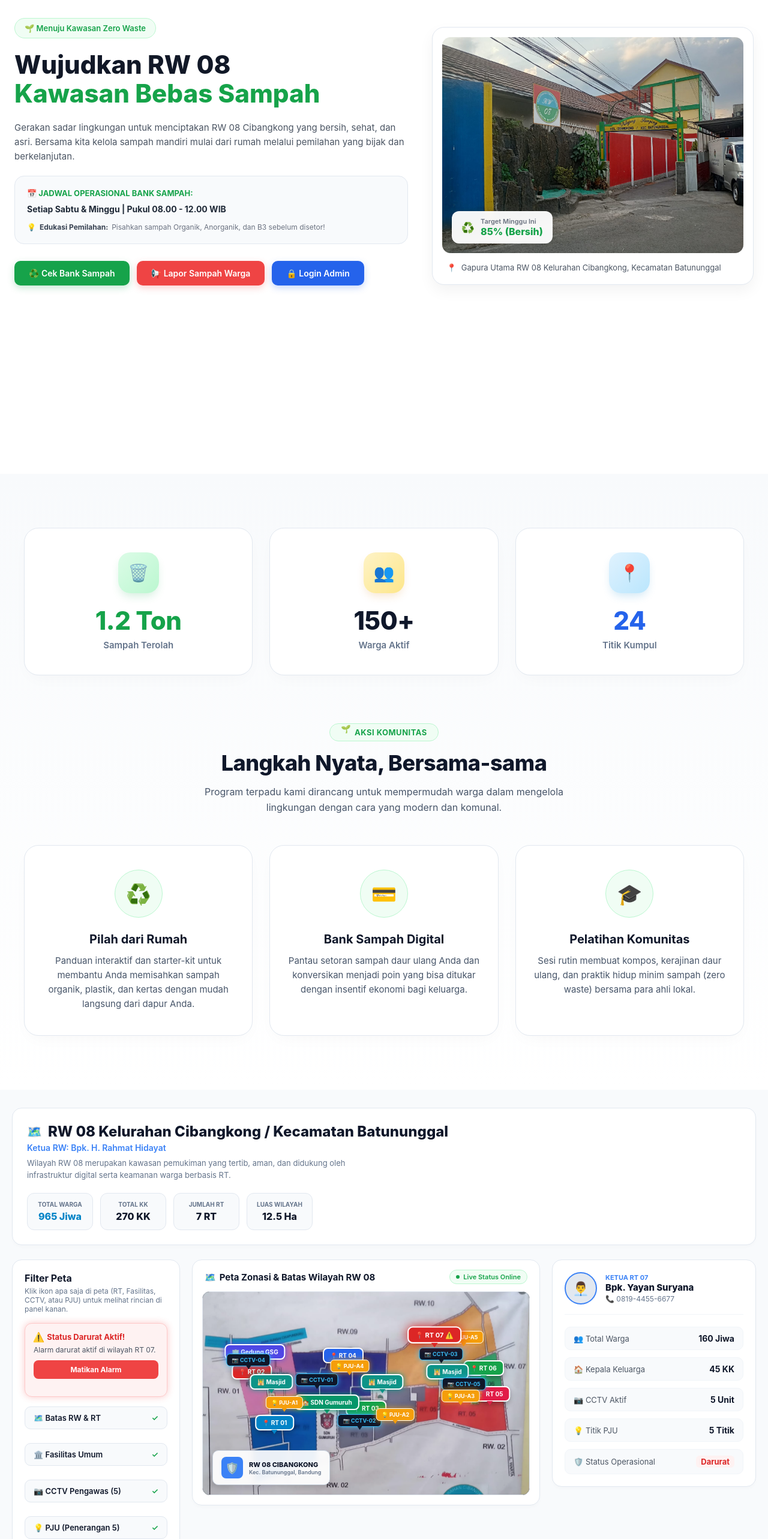
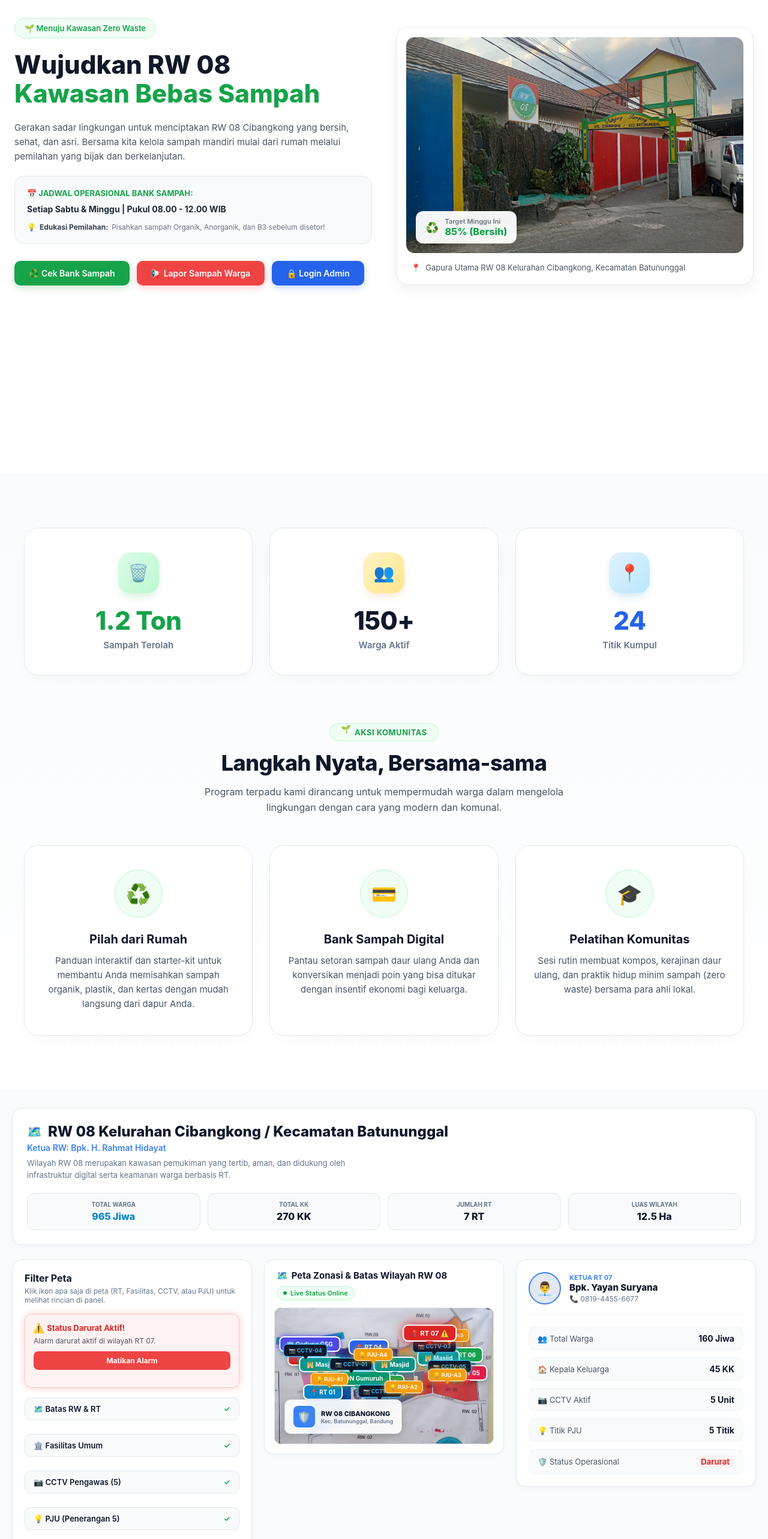
Before and after one commit to faridfirda/desabebassampahpkl, a React (Vite) app: page / in a window 1280 px wide. Shown: the part 234-2800 px from the top of the page at 60% size. Built offline with nearby package versions, Linux system fonts and the light colour scheme.

Commit message:
perbaikan tampilan responsif mobile

```diff
--- a/src/HeroHome.tsx
+++ b/src/HeroHome.tsx
@@ -20,11 +20,11 @@ export default function HeroHome({ onLoginClick }) {
   };
 
   return (
-    <div style={{ background: "#ffffff", minHeight: "100vh", padding: "40px 24px", fontFamily: "'Inter', sans-serif", color: "#1f2937" }}>
-      <div style={{ maxWidth: "1280px", margin: "0 auto", display: "grid", gridTemplateColumns: "1.1fr 0.9fr", gap: "40px", alignItems: "center" }}>
+    <div style={{ background: "#ffffff", minHeight: "100vh", padding: "40px 24px", fontFamily: "'Inter', sans-serif", color: "#1f2937", boxSizing: "border-box" }}>
+      <div style={{ maxWidth: "1280px", margin: "0 auto", display: "grid", gridTemplateColumns: "repeat(auto-fit, minmax(300px, 1fr))", gap: "40px", alignItems: "center" }}>
 
         {/* KOLOM KIRI */}
-        <div style={{ display: "flex", flexDirection: "column", gap: "20px" }}>
+        <div style={{ display: "flex", flexDirection: "column", gap: "20px", width: "100%", boxSizing: "border-box" }}>
 
           <div>
             <span style={{ display: "inline-flex", alignItems: "center", gap: "8px", background: "#f0fdf4", color: "#16a34a", border: "1px solid #bbf7d0", padding: "8px 16px", borderRadius: "30px", fontSize: "13px", fontWeight: "600" }}>
@@ -32,7 +32,7 @@ export default function HeroHome({ onLoginClick }) {
             </span>
           </div>
 
-          <h1 style={{ fontSize: "42px", fontWeight: "800", lineHeight: "1.15", margin: 0, color: "#111827" }}>
+          <h1 style={{ fontSize: "clamp(32px, 5vw, 42px)", fontWeight: "800", lineHeight: "1.15", margin: 0, color: "#111827", wordBreak: "break-word" }}>
             Wujudkan RW 08 <br />
             <span style={{ color: "#16a34a" }}>Kawasan Bebas Sampah</span>
           </h1>
@@ -41,7 +41,7 @@ export default function HeroHome({ onLoginClick }) {
             Gerakan sadar lingkungan untuk menciptakan RW 08 Cibangkong yang bersih, sehat, dan asri. Bersama kita kelola sampah mandiri mulai dari rumah melalui pemilahan yang bijak dan berkelanjutan.
           </p>
 
-          <div style={{ background: "#f8fafc", border: "1px solid #e2e8f0", borderRadius: "16px", padding: "20px", display: "flex", flexDirection: "column", gap: "10px" }}>
+          <div style={{ background: "#f8fafc", border: "1px solid #e2e8f0", borderRadius: "16px", padding: "20px", display: "flex", flexDirection: "column", gap: "10px", boxSizing: "border-box" }}>
             <div style={{ fontSize: "13px", fontWeight: "700", color: "#16a34a", display: "flex", alignItems: "center", gap: "8px" }}>
               📅 JADWAL OPERASIONAL BANK SAMPAH:
             </div>
@@ -110,7 +110,7 @@ export default function HeroHome({ onLoginClick }) {
           style={{
             background: "#ffffff", border: "1px solid #e2e8f0", borderRadius: "20px", padding: "16px",
             boxShadow: isHovered ? "0 20px 40px rgba(22,163,74,0.15)" : "0 10px 25px rgba(0,0,0,0.05)",
-            display: "flex", flexDirection: "column", gap: "12px",
+            display: "flex", flexDirection: "column", gap: "12px", width: "100%", boxSizing: "border-box",
             transition: "box-shadow 0.3s ease, transform 0.3s ease",
             transform: isHovered ? "translateY(-4px)" : "translateY(0)"
           }}
--- a/src/InteractiveMap.tsx
+++ b/src/InteractiveMap.tsx
@@ -214,15 +214,15 @@ export default function InteractiveMap() {
   };
 
   return (
-    <div style={{ background: "#f8fafc", minHeight: "100vh", padding: "30px 20px", fontFamily: "'Inter', sans-serif", color: "#1f2937" }}>
+    <div style={{ background: "#f8fafc", minHeight: "100vh", padding: "30px 20px", fontFamily: "'Inter', sans-serif", color: "#1f2937", boxSizing: "border-box" }}>
       <div style={{ maxWidth: "1300px", margin: "0 auto", display: "flex", flexDirection: "column", gap: "24px" }}>
 
         {/* HEADER UTAMA & STATISTIK ATAS */}
-        <div style={{ background: "#ffffff", border: "1px solid #e2e8f0", borderRadius: "16px", padding: "24px", display: "flex", justifyContent: "space-between", alignItems: "center", flexWrap: "wrap", gap: "20px", boxShadow: "0 4px 6px -1px rgba(0,0,0,0.02)" }}>
+        <div style={{ background: "#ffffff", border: "1px solid #e2e8f0", borderRadius: "16px", padding: "24px", display: "flex", justifyContent: "space-between", alignItems: "center", flexWrap: "wrap", gap: "20px", boxShadow: "0 4px 6px -1px rgba(0,0,0,0.02)", boxSizing: "border-box" }}>
           <div>
             <div style={{ display: "flex", alignItems: "center", gap: "10px", marginBottom: "4px" }}>
               <span style={{ fontSize: "20px" }}>🗺️</span>
-              <h2 style={{ fontSize: "24px", fontWeight: "800", color: "#0f172a", margin: 0 }}>
+              <h2 style={{ fontSize: "clamp(18px, 4vw, 24px)", fontWeight: "800", color: "#0f172a", margin: 0, wordBreak: "break-word" }}>
                 RW 08 Kelurahan Cibangkong / Kecamatan Batununggal
               </h2>
             </div>
@@ -234,14 +234,14 @@ export default function InteractiveMap() {
             </p>
           </div>
 
-          <div style={{ display: "flex", gap: "12px", flexWrap: "wrap" }}>
+          <div style={{ display: "flex", gap: "12px", flexWrap: "wrap", width: "100%" }}>
             {[
               { label: "TOTAL WARGA", val: "965 Jiwa", color: "#0284c7" },
               { label: "TOTAL KK", val: "270 KK", color: "#0f172a" },
               { label: "JUMLAH RT", val: "7 RT", color: "#0f172a" },
               { label: "LUAS WILAYAH", val: "12.5 Ha", color: "#0f172a" },
             ].map((item, idx) => (
-              <div key={idx} style={{ background: "#f8fafc", border: "1px solid #e2e8f0", borderRadius: "12px", padding: "12px 16px", textAlign: "center", minWidth: "110px" }}>
+              <div key={idx} style={{ background: "#f8fafc", border: "1px solid #e2e8f0", borderRadius: "12px", padding: "12px 16px", textAlign: "center", flex: "1 1 110px", boxSizing: "border-box" }}>
                 <div style={{ fontSize: "10px", fontWeight: "700", color: "#64748b", textTransform: "uppercase", marginBottom: "4px" }}>{item.label}</div>
                 <div style={{ fontSize: "16px", fontWeight: "800", color: item.color }}>{item.val}</div>
               </div>
@@ -249,14 +249,14 @@ export default function InteractiveMap() {
           </div>
         </div>
 
-        {/* KONTEN UTAMA */}
-        <div style={{ display: "grid", gridTemplateColumns: "280px 1fr 340px", gap: "20px", alignItems: "start" }}>
+        {/* KONTEN UTAMA (Responsive Grid) */}
+        <div style={{ display: "grid", gridTemplateColumns: "repeat(auto-fit, minmax(280px, 1fr))", gap: "20px", alignItems: "start" }}>
 
           {/* KOLOM 1: FILTER PETA & STATUS DARURAT */}
-          <div style={{ display: "flex", flexDirection: "column", gap: "16px" }}>
-            <div style={{ background: "#ffffff", border: "1px solid #e2e8f0", borderRadius: "16px", padding: "20px", boxShadow: "0 4px 6px -1px rgba(0,0,0,0.02)" }}>
+          <div style={{ display: "flex", flexDirection: "column", gap: "16px", width: "100%", boxSizing: "border-box" }}>
+            <div style={{ background: "#ffffff", border: "1px solid #e2e8f0", borderRadius: "16px", padding: "20px", boxShadow: "0 4px 6px -1px rgba(0,0,0,0.02)", boxSizing: "border-box" }}>
               <div style={{ fontSize: "16px", fontWeight: "700", color: "#0f172a", marginBottom: "4px" }}>Filter Peta</div>
-              <div style={{ fontSize: "12px", color: "#64748b", marginBottom: "16px" }}>Klik ikon apa saja di peta (RT, Fasilitas, CCTV, atau PJU) untuk melihat rincian di panel kanan.</div>
+              <div style={{ fontSize: "12px", color: "#64748b", marginBottom: "16px" }}>Klik ikon apa saja di peta (RT, Fasilitas, CCTV, atau PJU) untuk melihat rincian di panel.</div>
 
               <div style={{
                 background: isCurrentEmergency ? "#fef2f2" : "#f0fdf4",
@@ -265,7 +265,8 @@ export default function InteractiveMap() {
                 padding: "14px",
                 marginBottom: "16px",
                 boxShadow: isCurrentEmergency && pulseAnim ? "0 0 12px rgba(239, 68, 68, 0.3)" : "none",
-                transition: "box-shadow 0.4s ease"
+                transition: "box-shadow 0.4s ease",
+                boxSizing: "border-box"
               }}>
                 <div style={{ display: "flex", alignItems: "center", gap: "6px", fontSize: "13px", fontWeight: "700", color: isCurrentEmergency ? "#dc2626" : "#16a34a", marginBottom: "6px" }}>
                   <span style={{ transform: isCurrentEmergency && pulseAnim ? "scale(1.2)" : "scale(1)", transition: "transform 0.3s" }}>⚠️</span>
@@ -298,7 +299,7 @@ export default function InteractiveMap() {
                       background: filters[f.key as keyof typeof filters] ? "#f8fafc" : "#ffffff", border: "1px solid #e2e8f0",
                       borderRadius: "10px", padding: "10px 14px", fontSize: "13px", fontWeight: "600",
                       color: filters[f.key as keyof typeof filters] ? "#0f172a" : "#94a3b8", cursor: "pointer", textAlign: "left",
-                      transition: "background 0.2s"
+                      transition: "background 0.2s", boxSizing: "border-box"
                     }}
                   >
                     <span style={{ display: "flex", alignItems: "center", gap: "8px" }}>{f.icon} {f.label}</span>
@@ -310,9 +311,9 @@ export default function InteractiveMap() {
           </div>
 
           {/* KOLOM 2: BAGIAN TENGAH (PETA INTERAKTIF) */}
-          <div style={{ background: "#ffffff", border: "1px solid #e2e8f0", borderRadius: "16px", padding: "16px", position: "relative", boxShadow: "0 4px 6px -1px rgba(0,0,0,0.02)" }}>
+          <div style={{ background: "#ffffff", border: "1px solid #e2e8f0", borderRadius: "16px", padding: "16px", position: "relative", boxShadow: "0 4px 6px -1px rgba(0,0,0,0.02)", width: "100%", boxSizing: "border-box" }}>
 
-            <div style={{ display: "flex", justifyContent: "space-between", alignItems: "center", marginBottom: "12px", padding: "0 4px" }}>
+            <div style={{ display: "flex", justifyContent: "space-between", alignItems: "center", marginBottom: "12px", padding: "0 4px", flexWrap: "wrap", gap: "8px" }}>
               <div style={{ fontSize: "15px", fontWeight: "700", color: "#0f172a", display: "flex", alignItems: "center", gap: "6px" }}>
                 <span>🗺️</span> Peta Zonasi & Batas Wilayah RW 08
               </div>
@@ -322,7 +323,7 @@ export default function InteractiveMap() {
             </div>
 
             {/* Container Peta */}
-            <div style={{ position: "relative", width: "100%", borderRadius: "12px", overflow: "hidden", border: "1px solid #e2e8f0", background: "#000" }}>
+            <div style={{ position: "relative", width: "100%", borderRadius: "12px", overflow: "hidden", border: "1px solid #e2e8f0", background: "#000", boxSizing: "border-box" }}>
 
               <img
                 src="/maps.jpeg"
@@ -521,18 +522,18 @@ export default function InteractiveMap() {
           </div>
 
           {/* KOLOM 3: SIDEBAR DETAIL ITEM YANG DIPILIH */}
-          <div style={{ background: "#ffffff", border: "1px solid #e2e8f0", borderRadius: "16px", padding: "20px", display: "flex", flexDirection: "column", gap: "20px", boxShadow: "0 4px 6px -1px rgba(0,0,0,0.02)" }}>
+          <div style={{ background: "#ffffff", border: "1px solid #e2e8f0", borderRadius: "16px", padding: "20px", display: "flex", flexDirection: "column", gap: "20px", boxShadow: "0 4px 6px -1px rgba(0,0,0,0.02)", width: "100%", boxSizing: "border-box" }}>
 
             {/* Header Informasi Terpilih */}
             <div style={{ display: "flex", alignItems: "center", gap: "14px", borderBottom: "1px solid #f1f5f9", paddingBottom: "16px" }}>
-              <div style={{ width: "54px", height: "54px", borderRadius: "50%", background: "#e2e8f0", display: "flex", alignItems: "center", justifyContent: "center", fontSize: "22px", overflow: "hidden", border: "2px solid #3b82f6" }}>
+              <div style={{ width: "54px", height: "54px", borderRadius: "50%", background: "#e2e8f0", display: "flex", alignItems: "center", justifyContent: "center", fontSize: "22px", overflow: "hidden", border: "2px solid #3b82f6", flexShrink: 0 }}>
                 {selectedItem.type === "rt" ? "👨‍💼" : selectedItem.type === "fasilitas" ? "🏛️" : selectedItem.type === "cctv" ? "📷" : "💡"}
               </div>
-              <div>
+              <div style={{ overflow: "hidden" }}>
                 <div style={{ fontSize: "11px", fontWeight: "700", color: "#3b82f6", textTransform: "uppercase" }}>
                   {selectedItem.type === "rt" ? `KETUA ${selectedItem.title}` : selectedItem.subtitle || "DETAIL INFRASTRUKTUR"}
                 </div>
-                <div style={{ fontSize: "15px", fontWeight: "800", color: "#0f172a" }}>
+                <div style={{ fontSize: "15px", fontWeight: "800", color: "#0f172a", wordBreak: "break-word" }}>
                   {selectedItem.ketua ? selectedItem.ketua.nama : selectedItem.title}
                 </div>
                 {selectedItem.ketua && (
@@ -544,15 +545,15 @@ export default function InteractiveMap() {
             {/* List Detail Atribut */}
             <div style={{ display: "flex", flexDirection: "column", gap: "12px" }}>
               {selectedItem.details.map((stat, idx) => (
-                <div key={idx} style={{ display: "flex", justifyContent: "space-between", alignItems: "center", background: "#f8fafc", padding: "10px 14px", borderRadius: "10px", border: "1px solid #f1f5f9" }}>
+                <div key={idx} style={{ display: "flex", justifyContent: "space-between", alignItems: "center", background: "#f8fafc", padding: "10px 14px", borderRadius: "10px", border: "1px solid #f1f5f9", boxSizing: "border-box", gap: "8px" }}>
                   <span style={{ fontSize: "13px", color: "#4b5563", display: "flex", alignItems: "center", gap: "8px" }}>{stat.icon} {stat.label}</span>
-                  <span style={{ fontSize: "14px", fontWeight: "700", color: "#0f172a" }}>{stat.val}</span>
+                  <span style={{ fontSize: "14px", fontWeight: "700", color: "#0f172a", textAlign: "right" }}>{stat.val}</span>
                 </div>
               ))}
 
               {/* Status / Kondisi */}
               {selectedItem.status && (
-                <div style={{ display: "flex", justifyContent: "space-between", alignItems: "center", background: "#f8fafc", padding: "10px 14px", borderRadius: "10px", border: "1px solid #f1f5f9" }}>
+                <div style={{ display: "flex", justifyContent: "space-between", alignItems: "center", background: "#f8fafc", padding: "10px 14px", borderRadius: "10px", border: "1px solid #f1f5f9", boxSizing: "border-box" }}>
                   <span style={{ fontSize: "13px", color: "#4b5563", display: "flex", alignItems: "center", gap: "8px" }}>🛡️ Status Operasional</span>
                   <span style={{
                     fontSize: "13px",
```
